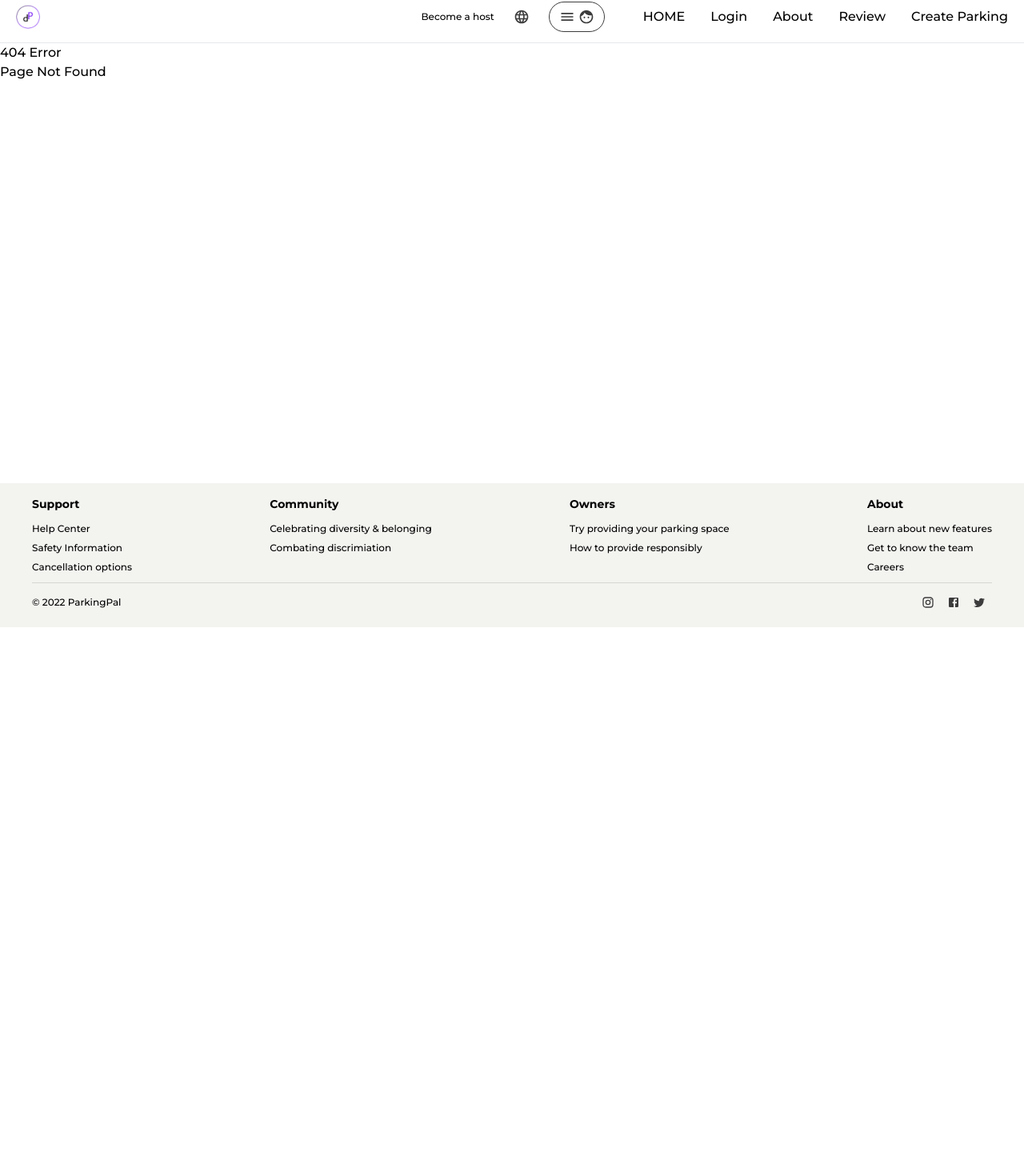
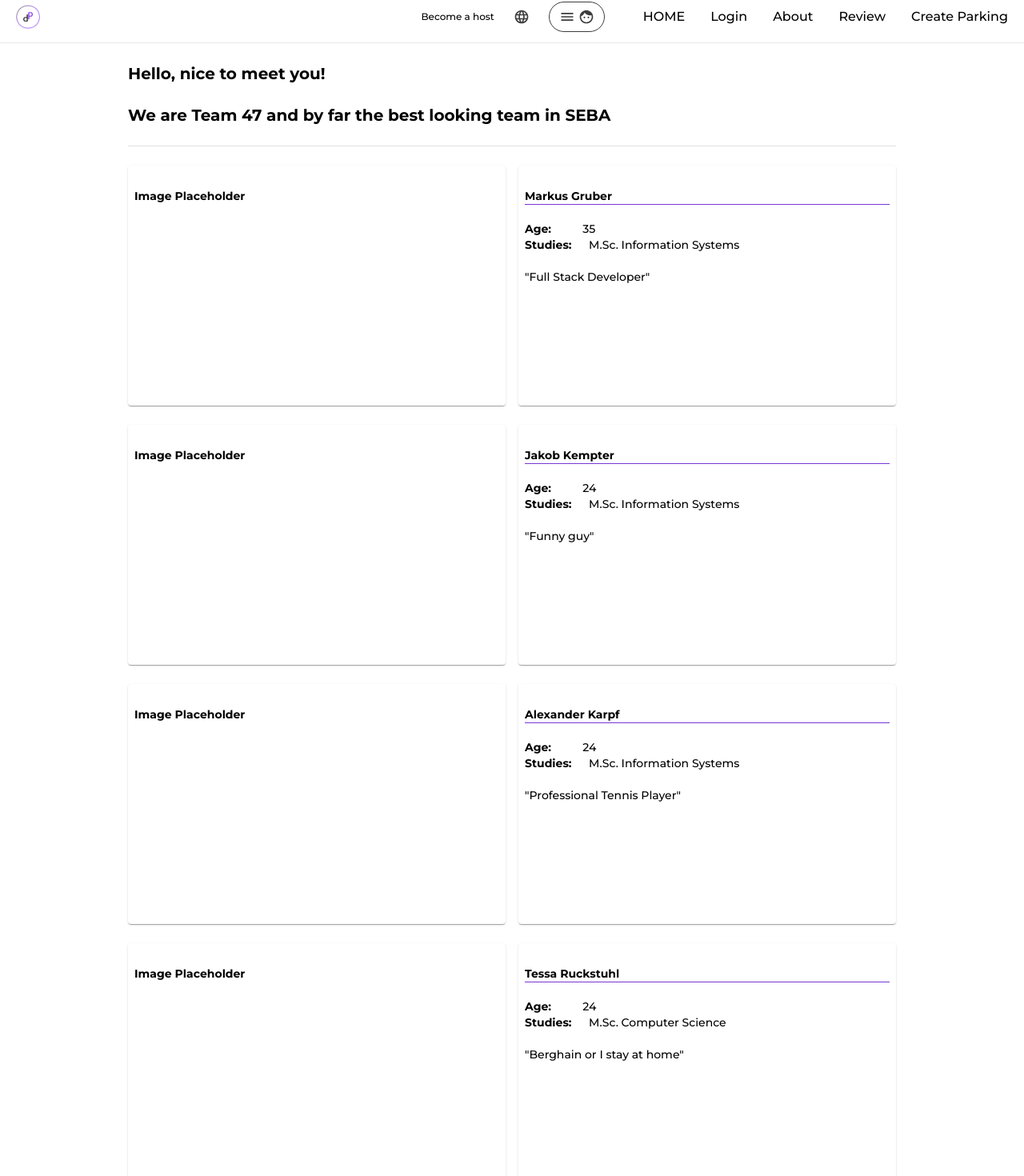
Before and after one commit to tessaRuckstuhl/ParkingPal, a React (Create React App) app in the folder client/: page /about in a window 1280 px wide. Shown: the part 11-1481 px from the top of the page at 80% size. Before the commit the page ends 800 px from the top, so only its background shows below. Built offline with nearby package versions, Linux system fonts and the light colour scheme; no server answers.

Commit message:
First draft team page

```diff
--- a/client/src/App.js
+++ b/client/src/App.js
@@ -13,6 +13,7 @@ import Default from './layout/Default';
 import CreateParkingSpace from './pages/CreateParkingSpace'
 import ListViewParkingSpaces from './pages/ListViewParkingSpaces'
 import CreateReview from './pages/CreateReview'
+import About from './pages/About'
 
 import PageNotFound from './pages/404';
 import Results from './pages/Results';
@@ -41,6 +42,7 @@ const App = () => {
                   <Route path="all" element={<ListViewParkingSpaces />}></Route>
                   <Route path="signup" element={<Signup />}></Route>
                   <Route path="review/create" element={<CreateReview />}></Route>
+                  <Route path="about" element={<About />}></Route>
                   <Route
                     path="dashboard"
                     element={
--- /dev/null
+++ b/client/src/pages/About.js
@@ -0,0 +1,137 @@
+import { Divider, Grid, Paper } from '@mui/material';
+import StarIcon from '@mui/icons-material/Star';
+import { styled } from '@mui/material/styles';
+
+import ImageList from '@mui/material/ImageList';
+import ImageListItem from '@mui/material/ImageListItem';
+
+import React from 'react';
+import { Container } from '@mui/system';
+
+const Item = styled(Paper)(({ theme }) => ({
+    backgroundColor: theme.palette.mode === 'dark' ? '#1A2027' : '#fff',
+    ...theme.typography.body2,
+    padding: theme.spacing(1),
+    textAlign: 'center',
+    color: theme.palette.text.secondary,
+}));
+
+
+const About = () => {
+    return (
+        <div className="flex flex-col items-center ">
+            <div className="w-3/4">
+                <div className="mb-6 mt-6 text-xl"><b>Hello, nice to meet you!</b></div>
+
+                <div className="mb-6 mt-6 text-xl"> <b>We are Team 47 and by far the best looking team in SEBA</b> </div>
+                <Divider />
+                <br />
+
+                <Grid container spacing={2}>
+                    <Grid item xs={6}>
+                        <Item style={{ height: 300, justifyContent: 'begin', textAlign: 'justify' }}>
+                            <br />
+                            <b>Image Placeholder</b>
+
+                        </Item>
+                    </Grid>
+                    <Grid item xs={6}>
+                        <Item style={{ height: 300, justifyContent: 'begin', textAlign: 'justify' }}>
+
+                            <br />
+                            <b>Markus Gruber</b>
+                            <Divider sx={{ bgcolor: "#883df2" }} />
+                            <br />
+                            <b>Age:</b> &emsp; &emsp; 35<br />
+                            <b>Studies:</b> &emsp; M.Sc. Information Systems<br />
+
+                            <br />
+                            "Full Stack Developer"
+
+                        </Item>
+                    </Grid>
+                </Grid>
+                <br />
+                <Grid container spacing={2}>
+                    <Grid item xs={6}>
+                        <Item style={{ height: 300, justifyContent: 'begin', textAlign: 'justify' }}>
+                            <br />
+                            <b>Image Placeholder</b>
+
+                        </Item>
+                    </Grid>
+                    <Grid item xs={6}>
+                        <Item style={{ height: 300, justifyContent: 'begin', textAlign: 'justify' }}>
+
+                            <br />
+                            <b>Jakob Kempter</b>
+                            <Divider sx={{ bgcolor: "#883df2" }} />
+                            <br />
+                            <b>Age:</b> &emsp; &emsp; 24<br />
+                            <b>Studies:</b> &emsp; M.Sc. Information Systems<br />
+
+                            <br />
+                            "Funny guy"
+
+                        </Item>
+                    </Grid>
+                </Grid>
+                <br />
+                <Grid container spacing={2}>
+                    <Grid item xs={6}>
+                        <Item style={{ height: 300, justifyContent: 'begin', textAlign: 'justify' }}>
+                            <br />
+                            <b>Image Placeholder</b>
+
+                        </Item>
+                    </Grid>
+                    <Grid item xs={6}>
+                        <Item style={{ height: 300, justifyContent: 'begin', textAlign: 'justify' }}>
+
+                            <br />
+                            <b>Alexander Karpf</b>
+                            <Divider sx={{ bgcolor: "#883df2" }} />
+                            <br />
+                            <b>Age:</b> &emsp; &emsp; 24<br />
+                            <b>Studies:</b> &emsp; M.Sc. Information Systems<br />
+
+                            <br />
+                            "Professional Tennis Player"
+
+                        </Item>
+                    </Grid>
+                </Grid>
+                <br />
+                <Grid container spacing={2}>
+                    <Grid item xs={6}>
+                        <Item style={{ height: 300, justifyContent: 'begin', textAlign: 'justify' }}>
+                            <br />
+                            <b>Image Placeholder</b>
+
+                        </Item>
+                    </Grid>
+                    <Grid item xs={6}>
+                        <Item style={{ height: 300, justifyContent: 'begin', textAlign: 'justify' }}>
+
+                            <br />
+                            <b>Tessa Ruckstuhl</b>
+                            <Divider sx={{ bgcolor: "#883df2" }} />
+                            <br />
+                            <b>Age:</b> &emsp; &emsp; 24<br />
+                            <b>Studies:</b> &emsp; M.Sc. Computer Science<br />
+
+                            <br />
+                            "Berghain or I stay at home"
+
+                        </Item>
+                    </Grid>
+                </Grid>
+                <br />
+
+            </div>
+        </div>
+    )
+}
+
+
+export default About;
```
Also changed, not shown: client/src/images/jakob_sexy.png (added).
